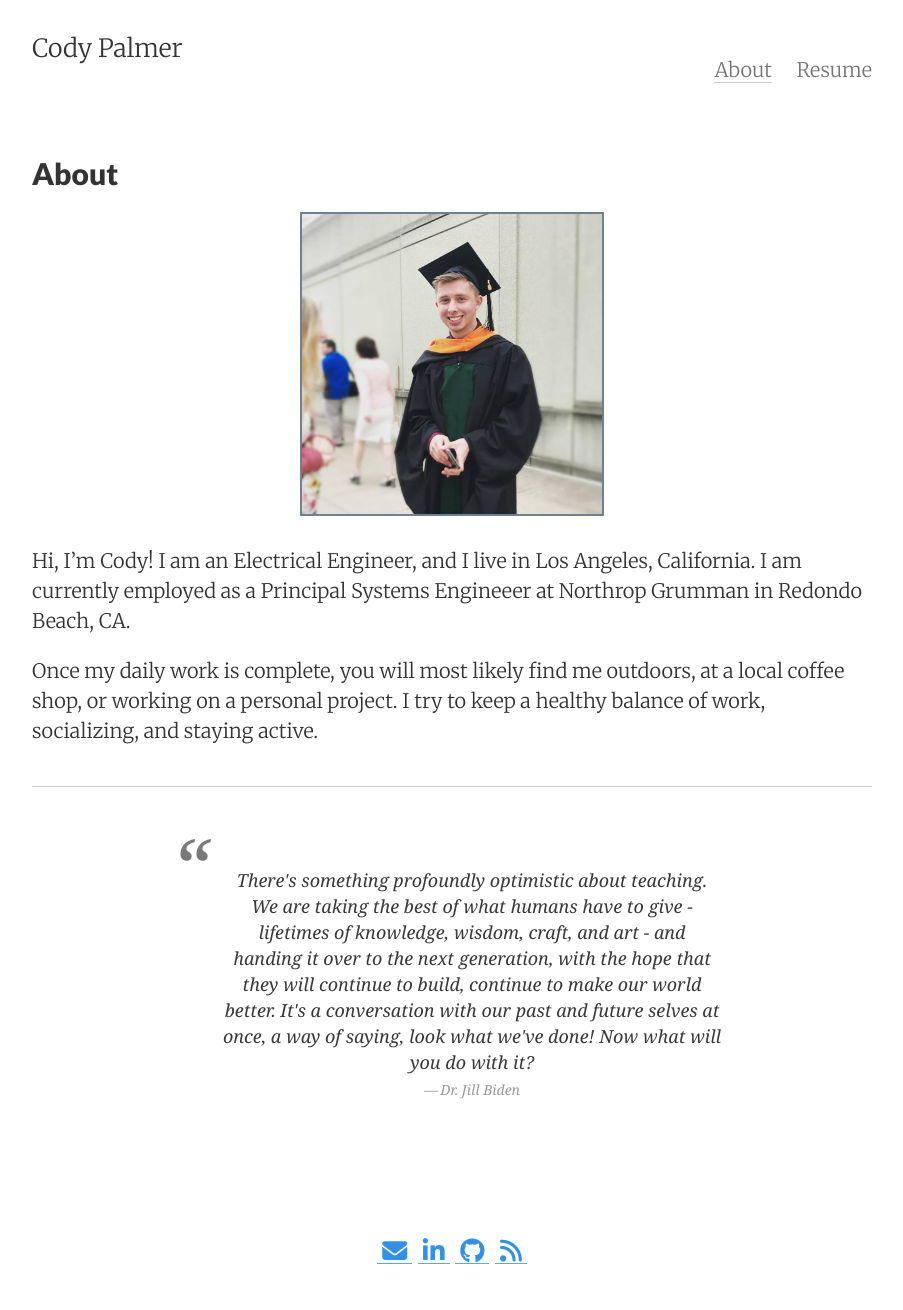
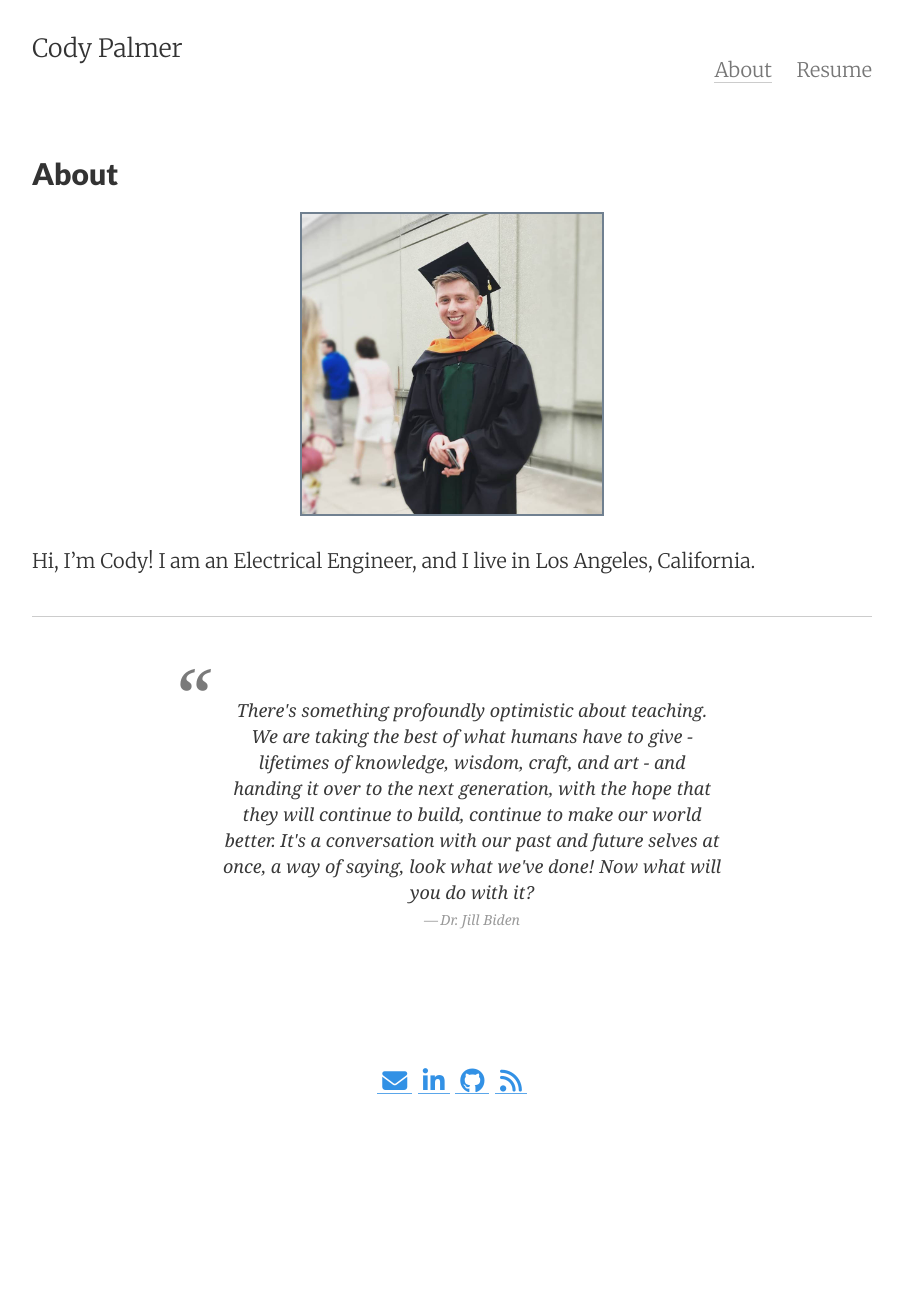
Before and after one commit to palmerco/web_server, a Jekyll site: the page built from about.md, in a window 1280 px wide. Shown: the whole page, without its empty margins (188-1091 px from the left). Built offline with Jekyll 4.4.1, drawn with Linux system fonts in a browser that asks for light colours; nearby versions of some CDN libraries; after the commit the page ends 1140 px from its top, so only the background shows below that.

Commit message:
Update about.md

```diff
--- a/about.md
+++ b/about.md
@@ -14,11 +14,10 @@ tags: about
 
 </p>
 <p>
-Hi, I’m Cody! I am an Electrical Engineer, and I live in Los Angeles, California. I am currently employed as a Principal Systems Engineeer at Northrop Grumman in Redondo Beach, CA.
-
+Hi, I’m Cody! I am an Electrical Engineer, and I live in Los Angeles, California.
 </p>
 <p>
-Once my daily work is complete, you will most likely find me outdoors, at a local coffee shop, or working on a personal project. I try to keep a healthy balance of work, socializing, and staying active.
+
 </p>
 
 
```
